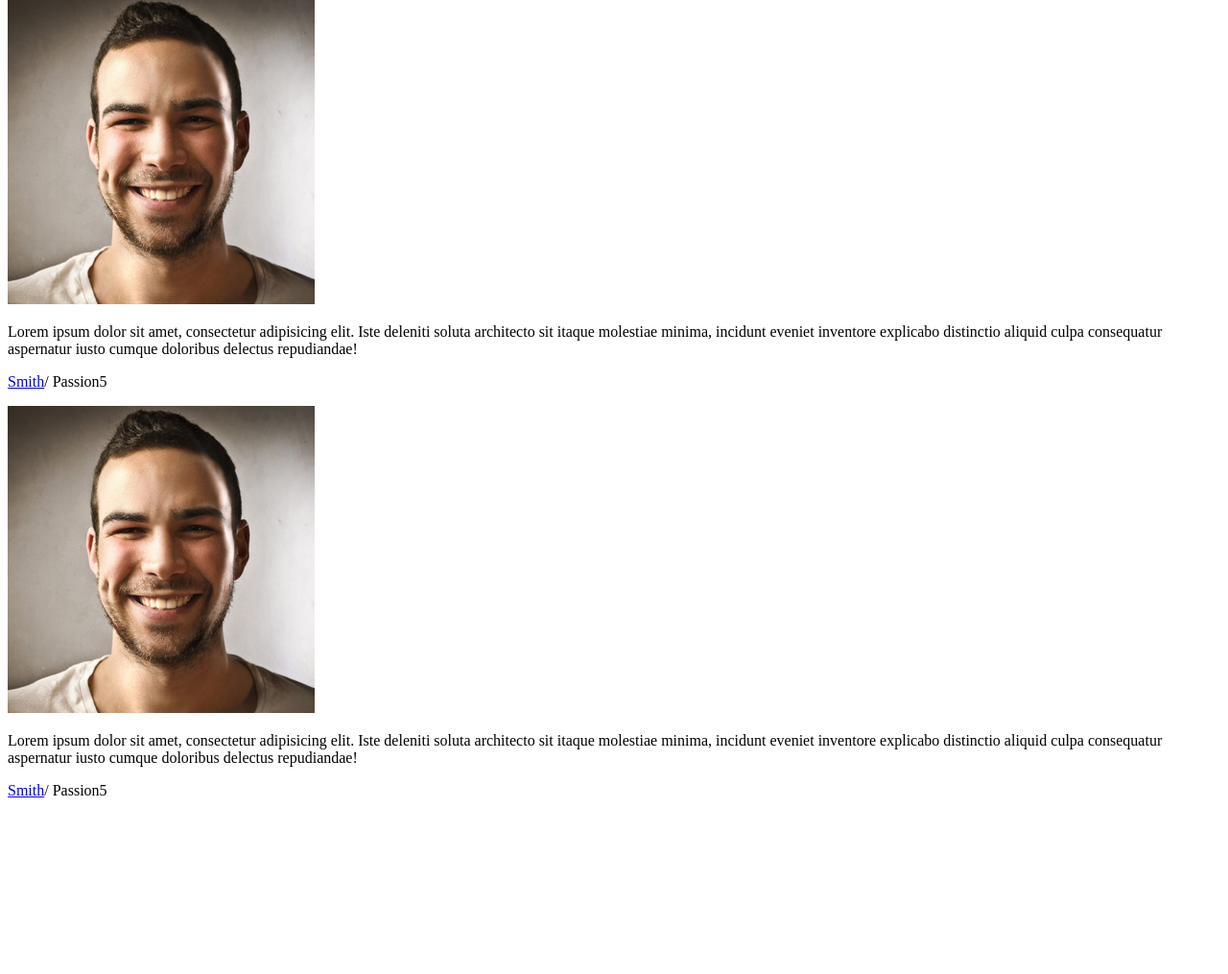
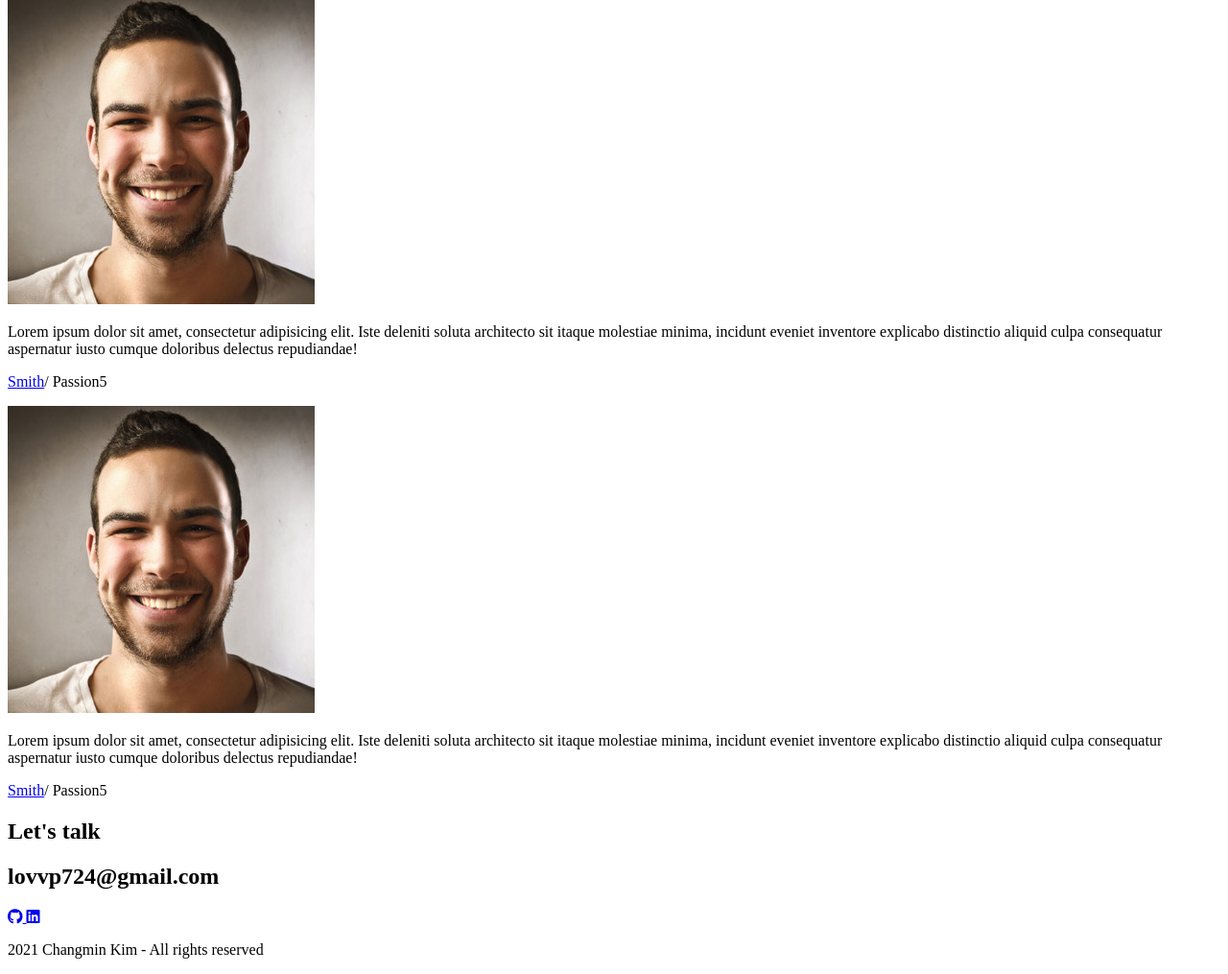
Before and after one commit to lovvp/css-exercise, a plain HTML site: page index.html in a window 1280 px wide. Shown: the part 4946-5961 px from the top of the page at 96% size. Before the commit the page ends 5795 px from the top, so only its background shows below. Drawn offline with Linux system fonts and the light colour scheme.

Commit message:
contact
add contact

```diff
--- a/index.html
+++ b/index.html
@@ -266,18 +266,30 @@
 				<img src="imgs/testimonial/people1.jpg" alt="" class="testimonial__avatar">
 				<div class="testimonial__speech-bubble">
 					<p>Lorem ipsum dolor sit amet, consectetur adipisicing elit. Iste deleniti soluta architecto sit itaque molestiae minima, incidunt eveniet inventore explicabo distinctio aliquid culpa consequatur aspernatur iusto cumque doloribus delectus repudiandae!</p>
-					<p class="name"><a href="https://github.com/lovvp" blank="target">Smith</a>/ Passion5</p>
+					<p class="name"><a href="https://github.com/lovvp" blank="_target">Smith</a>/ Passion5</p>
 				</div>
 			</div>
 			<div class="testimonial">
 				<img src="imgs/testimonial/people1.jpg" alt="" class="testimonial__avatar">
 				<div class="testimonial__speech-bubble">
 					<p>Lorem ipsum dolor sit amet, consectetur adipisicing elit. Iste deleniti soluta architecto sit itaque molestiae minima, incidunt eveniet inventore explicabo distinctio aliquid culpa consequatur aspernatur iusto cumque doloribus delectus repudiandae!</p>
-					<p class="name"><a href="https://github.com/lovvp" blank="target">Smith</a>/ Passion5</p>
+					<p class="name"><a href="https://github.com/lovvp" blank="_target">Smith</a>/ Passion5</p>
 				</div>
 			</div>
 		</section>
 		<!-- contact -->
-		<section id="contact"></section>
+		<section id="contact">
+			<h1 class="contact__title">Let's talk</h1>
+			<h2 class="contact__email">lovvp724@gmail.com</h2>
+			<div class="contact__links">
+				<a href="https://github.com/lovvp" target="_blank">
+				<i class="fab fa-github"></i>
+				</a>
+				<a href="https://github.com/lovvp" target="_blank">
+					<i class="fab fa-linkedin"></i>
+				</a>
+			</div>
+			<p class="contact__rights">2021 Changmin Kim - All rights reserved</p>
+		</section>
 	</body>
 </html>
```
